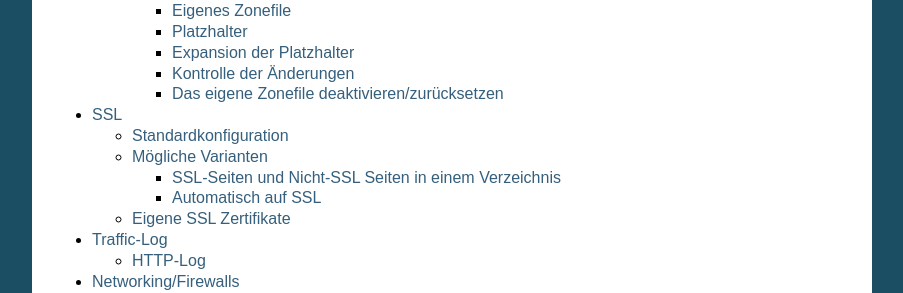
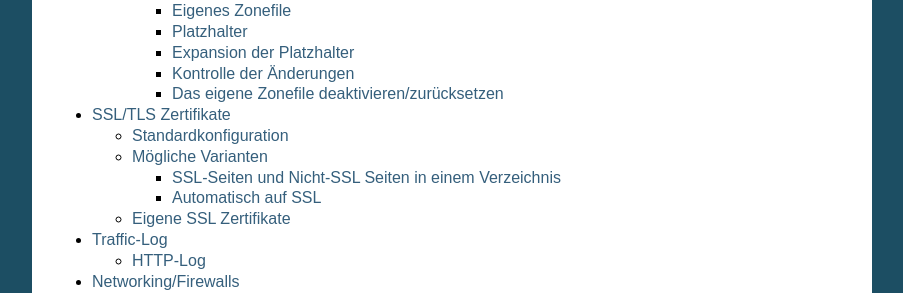
Before and after one commit to hostsharing/hs.docs.users, a Sphinx documentation site: the page built from source/index.rst, in a window 1280 px wide and 900 px high, scrolled down 1415 px. Shown: the part 154-447 px from the top of the window, without its empty margins (198-1101 px from the left). Built offline with Sphinx 7.4.7, drawn with Linux system fonts in a browser that asks for light colours.

Commit message:
remove ssl.rst, content tranform to folder ssl

```diff
--- a/source/ssl.rst
+++ b/source/ssl.rst
@@ -1,9 +1,13 @@
-===
-SSL
-===
+===================
+SSL/TLS Zertifikate
+===================
 
 :Authors: - Uwe Müller
-:Date: 2013-27-08
+
+.. |date| date:: %d. %m. %Y
+.. |time| date:: %H:%M
+
+
 
 Standardkonfiguration
 =====================
```
